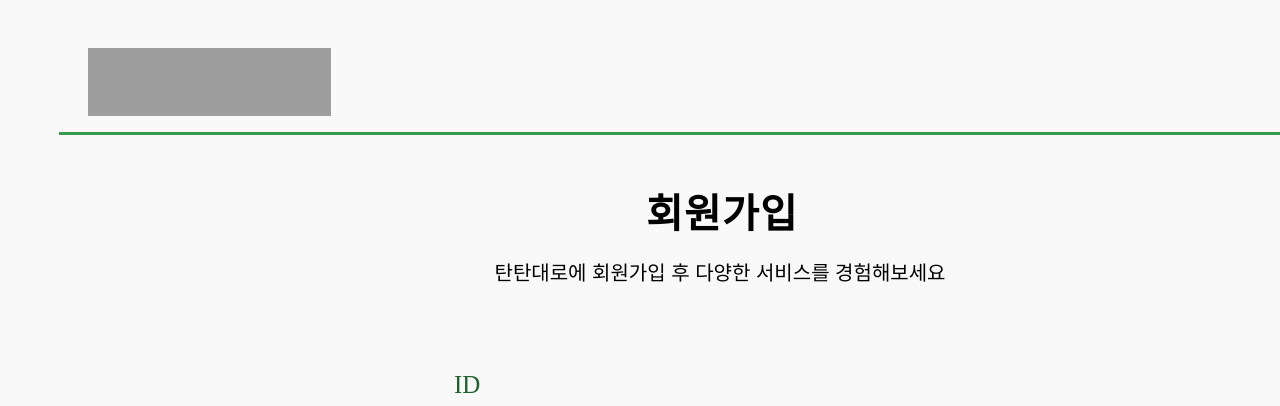
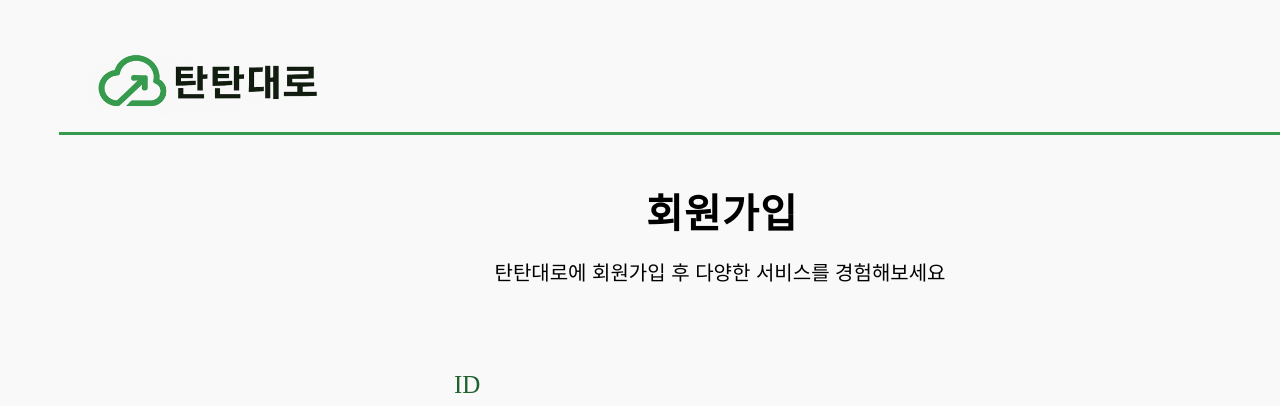
Before and after one commit to dahyun0301/carbon_report_server, a FastAPI app: page /auth/register in a window 1280 px wide; the page is wider, and only the part inside the window is pictured. Shown: the top 406 px of that part. Run offline with FastAPI, Linux system fonts and the light colour scheme; grey boxes are pictures that could not be loaded.

Commit message:
로고 사이즈 수정

```diff
--- a/templates/login.html
+++ b/templates/login.html
@@ -179,7 +179,7 @@
 <body>
   <div class="login-page">
     <div class="rectangle-1"></div>
-    <img class="rectangle--1" src="/static/img/logo.png" alt="탄탄대로 로고" />
+    <img class="rectangle--1" src="/static/img/탄탄대로 로고.PNG" alt="탄탄대로 로고" />
     <div class="line-1"></div>
     <div class="text-_01"><span class="fspan_04">로그인</span></div>
 
--- a/templates/register.html
+++ b/templates/register.html
@@ -134,7 +134,7 @@
 </head>
 <body>
   <div class="sign-up-page">
-    <img class="rectangle--1" src="a8c1d230-404c-4369-8aaa-cd0cb770a8bb.png" alt="탄탄대로 로고" />
+    <img class="rectangle--1" src="/static/img/탄탄대로 로고.PNG" alt="탄탄대로 로고" />
     <div class="text-"><span class="fspan">회원가입</span></div>
     <div class="line-2"></div>
 
```
